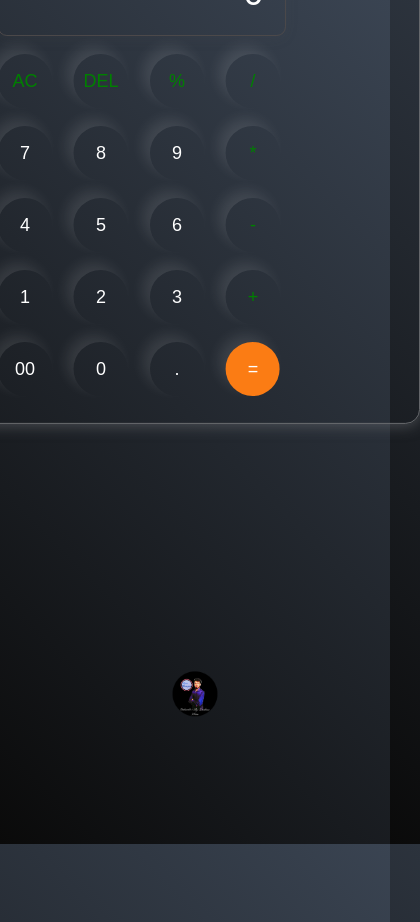
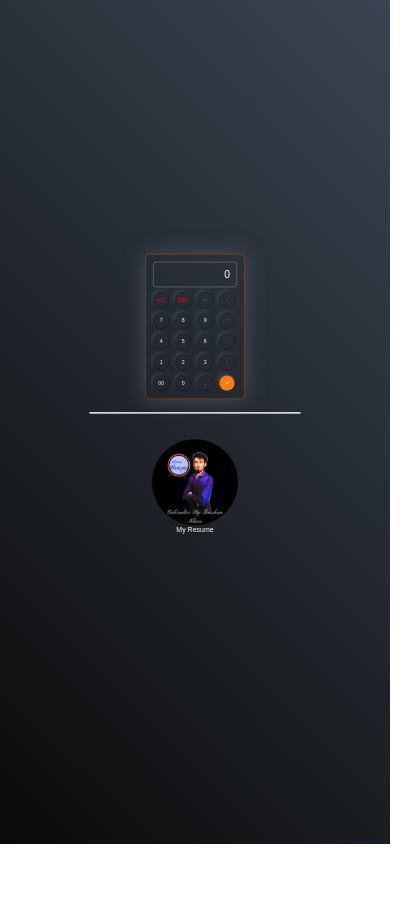
Before and after one commit to ZeeshanZk09/JavaScript_Calculator-By-Zeeshan-Khan, a plain HTML site: page index.html in a window 390 px wide. Shown: the whole page, 420 px wide, since content can reach past the window. After the commit the page ends 844 px from the top, so only its background shows below. Drawn offline with Linux system fonts and the light colour scheme; a web font is replaced by a local one.

Commit message:
Calculator By Zeeshan_Arish

```diff
--- a/index.html
+++ b/index.html
@@ -10,13 +10,18 @@
   </head>
   <body>
     <div class="main">
-      <div class="img"><a target="_blank" href="./Zeeshan Khan(GenAI Engineer).pdf"><img src="./hero_img/C-removebg-preview.png" alt=""><a>
+      <div class="hero_img">
+          <img src="./hero_img/C-removebg-preview.png" alt="">
+          <a target="_blank" href="./Zeeshan Khan(GenAI Engineer).pdf">My Resume</a>
+      </div>
+      <div class="separation">
+
       </div>
       <div class="calculator">
         <input type="text" placeholder="0" id="inputBox" />
         <div>
-          <button class="operator">AC</button>
-          <button class="operator">DEL</button>
+          <button class="operator red_operator_button">AC</button>
+          <button class="operator red_operator_button">DEL</button>
           <button class="operator">%</button>
           <button class="operator">/</button>
         </div>
--- a/style.css
+++ b/style.css
@@ -1,60 +1,145 @@
-@import url('https://fonts.googleapis.com/css2?family=wght@500&display=swap');
+@import url("https://fonts.googleapis.com/css2?family=wght@500&display=swap");
 * {
-    margin:0;
+  margin: 0;
   padding: 0;
   box-sizing: border-box;
-    font-family: 'Poppins', sans-serif;
+  font-family: "Poppins", sans-serif;
 }
 
-body{
+body {
   inline-size: 100%;
   block-size: 100vh;
   display: flex;
   justify-content: center;
   align-items: center;
-    background: linear-gradient(45deg,#0a0a0a, #3a4452);
-
+  background: linear-gradient(45deg, #0a0a0a, #3a4452);
 }
-.main{
+.main {
   display: flex;
   flex-direction: row-reverse;
-    gap: 50px;
+  gap: 150px;
+  justify-content: space-between;
+  align-items: center;
+  transform: scale(0.89);
 }
-@media (min-width : 320px ) and (max-width : 768px){
-    .main{
+
+.separation {
+  inline-size: 0.438rem;
+  block-size: 47.4em;
+  background-color: rgb(255, 255, 255);
+}
+
+/* MEDIA SECTION **------------------START----------------** */
+
+@media (min-width: 320px) and (max-width: 700px) {
+  .main {
+    transform: scale(0.2);
+    flex-direction: column-reverse;
+    align-items: center;
+  }
+  .hero_img {
+    transform: scale(0.7);
+    position: relative;
+    inset-block-end: 100px;
+  }
+  .hero_img img {
+    block-size: 15rem;
+    inline-size: 15rem;
+    transform: scale(0.5);
+  }
+  .separation {
+    block-size: 0.438rem;
+    inline-size: 66em;
+    background-color: rgb(255, 255, 255);
+  }
+}
+@media (min-width: 710px) and (max-width: 1000px) {
+  .main {
+    transform: scale(0.56);
+  }
+  .calculator {
     transform: scale(0.9);
-        flex-direction: column-reverse;
+    position: relative;
+    inset-inline-start: 45px;
   }
-    .img a>img{
-        transform: scale(0.1);
+  .hero_img {
+    position: relative;
+    inset-inline-end: 40px;
+    transform: scale(1.1);
+  }
+  .separation {
+    inline-size: 0.438rem;
+    block-size: 55.5em;
+  }
+}
+@media (min-width: 1100px) and (max-width: 1400px) {
+  .main {
+    transform: scale(0.5);
+  }
+  .calculator {
+    transform: scale(0.7);
+    position: relative;
+    inset-inline-start: 30px;
+  }
+  .hero_img {
+    position: relative;
+    inset-inline-end: 40px;
+    transform: scale(0.5);
+  }
+  .separation {
+    inline-size: 0.438rem;
+    block-size: 55.5em;
   }
 }
 
+/* MEDIA SECTION **--------------------END--------------------** */
+
+.hero_img img {
+  block-size: 35rem;
+  inline-size: 35rem;
+  transform: scale(1.1);
+  align-self: top;
+}
+.hero_img a {
+  text-decoration: none;
+  font-size: 50px;
+  outline: none;
+  font-family: Arial, Helvetica, sans-serif;
+  color: #ffffff;
+}
+.hero_img {
+  display: flex;
+  flex-direction: column;
+  justify-content: center;
+  align-items: center;
+  gap: 30px;
+}
 .calculator {
-    border: 1px solid #717377;
+  border: 1px solid #fb7c14;
   padding: 20px;
   border-radius: 16px;
   background: transparent;
-    box-shadow: 0px 3px 15px rgba(113,115,119,0.5);
-
+  box-shadow: 1px 1px 80px rgba(113, 115, 119, 0.5);
+  transform: scale(1.3);
 }
-input{
+input {
   inline-size: 320px;
   border: 1px solid rgb(80, 75, 75);
   border-radius: 10px;
   padding: 24px;
   margin: 10px;
   background: transparent;
-    box-shadow: 0px 3px 15px rgba(84,84,84,0.1);
+  box-shadow: 0px 3px 15px rgba(84, 84, 84, 0.1);
   font-size: 40px;
   text-align: end;
   cursor: pointer;
   color: #ffffff;
+  outline: solid 1px #fdfcfcb8;
 }
-input::placeholder{
+input::placeholder {
   color: #ffff;
 }
-button{
+button {
   border: none;
   inline-size: 60px;
   block-size: 60px;
@@ -65,10 +150,15 @@ button{
   font-size: 20px;
   box-shadow: -8px -8px 15px rgba(255, 255, 255, 0.1);
   cursor: pointer;
+  outline: solid black 1px;
 }
-.equalBtn{
+.equalBtn {
   background-color: #fb7c14;
 }
-.operator{
+.operator {
   color: green;
 }
+
+.red_operator_button {
+  color: red;
+}
```
Also changed, not shown: hero_img/Zeeshan_Zk.png (deleted). Lines whose indentation alone changed are shown as unchanged.
